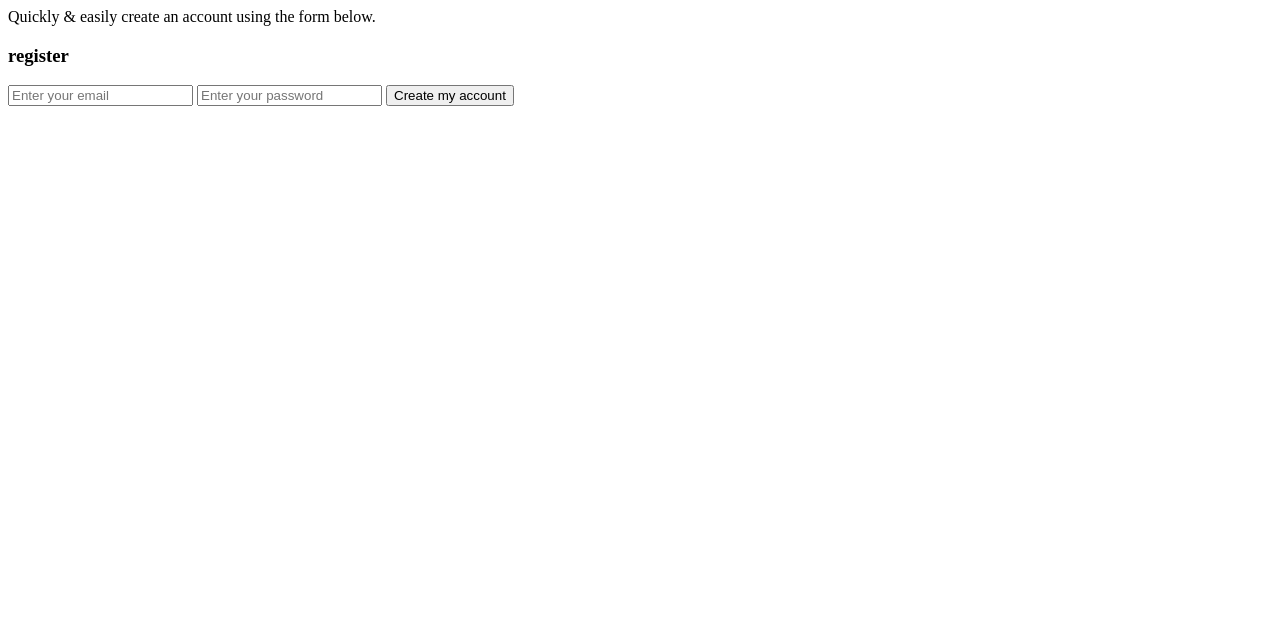
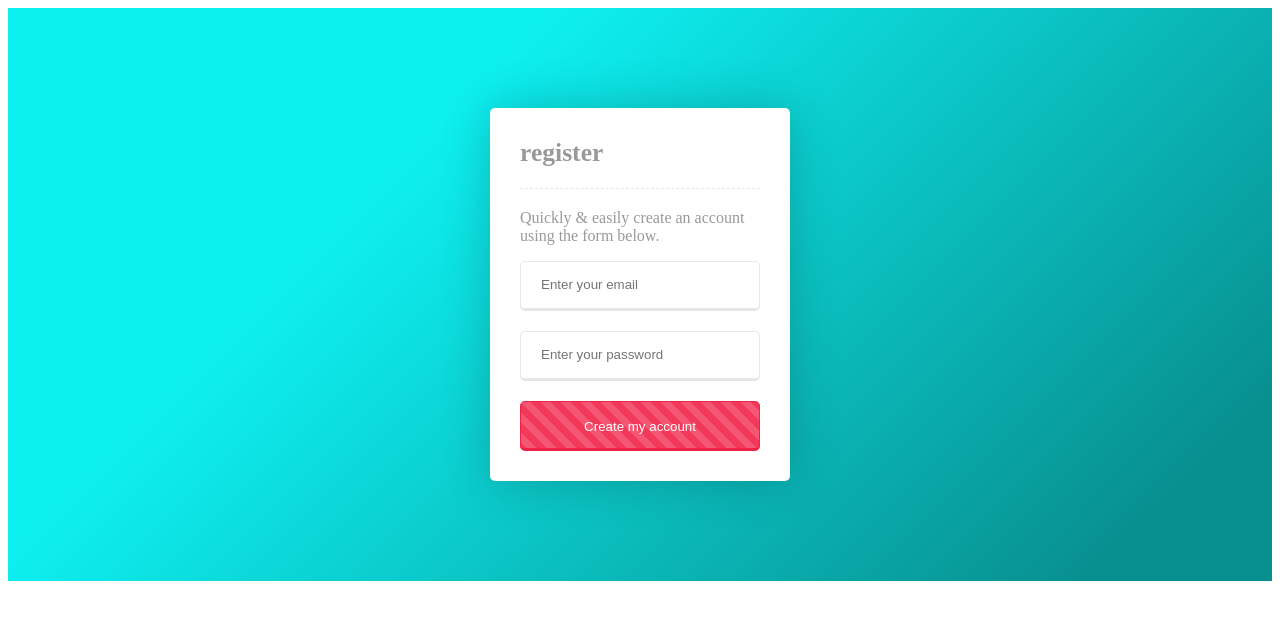
Before and after one commit to nolleh/css-test, a plain HTML site: page 4.registration-form/index.html in a window 1280 px wide. Drawn offline with Linux system fonts and the light colour scheme; a web font is replaced by a local one.

Commit message:
feat: registration form

```diff
--- a/4.registration-form/index.html
+++ b/4.registration-form/index.html
@@ -1,14 +1,21 @@
+<!DOCTYPE html>
 <html>
   <head>
+    <meta charset="utf-8" />
     <title>4.registratration-form</title>
     <link rel="stylesheet" href="registration-form.css" />
+    <link
+      href="https://fonts.googleapis.com/css?family=Bubblegum+Sans|Nova+Mono|Roboto+Condensed"
+      rel="stylesheet"
+    />
   </head>
 
   <body>
-    <div class="register-wrpper">
+    <section>
+      <div class="register-wrapper">
         <div class="register-block">
+          <h3 class="register-title">register</h3>
           <p>Quickly &amp; easily create an account using the form below.</p>
-        <h3>register</h3>
           <form action="">
             <input type="email" placeholder="Enter your email" />
             <input type="password" placeholder="Enter your password" />
@@ -16,5 +23,6 @@
           </form>
         </div>
       </div>
+    </section>
   </body>
 </html>
--- a/4.registration-form/registration-form.css
+++ b/4.registration-form/registration-form.css
@@ -1,5 +1,6 @@
 .register-wrapper {
   background-image: linear-gradient(135deg, #0eeff0 30%, #088f90 90%);
+     position: relative;
   z-index: 3;
   padding: 100px;
   font-size: 16px;
@@ -10,16 +11,111 @@
   box-sizing: border-box;
 }
 
-.register-wrapper input {
+.register-wrapper form input {
   display: lnline-block;
   width: 100%;
   padding: 0 20px;
   line-height: 50px;
   height: 50px;
   background: white;
-  border: solid 1px #e6e6e6;
+  border: 1px solid #e6e6e6;
   border-bottom-width: 3px;
   border-radius: 5px;
+  outline: 0;
   -webkit-transition: all 0.3s ease;
   transition: all 0.3s ease;
 }
+
+.register-wrapper form input:not(:last-child) {
+  margin-bottom: 20px;
+}
+
+.register-wrapper form input[type="email"]:focus,
+.register-wrapper form input[type="email"]:active,
+.register-wrapper form input[type="password"]:focus,
+.register-wrapper form input[type="password"]:active {
+  border-color: #ccc;
+}
+
+.register-wrapper form input[type="submit"] {
+  position: relative;
+  z-index: 1;
+  display: inline-block;
+  padding: 0 20px;
+  background-color: #f2395a;
+  background-size: 20px 20px;
+
+  background-image: linear-gradient(
+    45deg,
+    rgba(255, 255, 255, 0.15) 25%,
+    rgba(0, 0, 0, 0) 25%,
+    rgba(0, 0, 0, 0) 50%,
+    rgba(255, 255, 255, 0.15) 50%,
+    rgba(255, 255, 255, 0.15) 75%,
+    rgba(0, 0, 0, 0) 75%,
+    rgba(0, 0, 0, 0)
+  );
+
+  border: 1px solid #f02146;
+  border-bottom-width: 3px;
+  color: white;
+  outline: none;
+  cursor: pointer;
+  transition: all 0.3s ease;
+}
+
+.register-wrapper form input[type="submit"]:hover {
+  background-size: 40px 40px;
+}
+
+.register-title {
+  font-size: 1.6rem;
+  padding-bottom: 20px;
+  margin: 0 0 20px;
+  border-bottom: dashed 1px #e6e6e6;
+}
+
+.register-block {
+  position: relative;
+  display: block;
+  width: 100%;
+  max-width: 300px;
+  margin: auto;
+  padding: 30px;
+  background: white;
+  box-shadow: 0 0 50px rgba(0, 0, 0, 0.2);
+  border-radius: 5px;
+}
+
+.register-block:before,
+.register-block:after {
+  position: absolute;
+  z-index: -1;
+  top: 0;
+  left: 0;
+  right: 0;
+  bottom: 0;
+  display: block;
+  width: 100%;
+  height: 100%;
+  content: "";
+  background-color: white;
+  border: 1px solid #e6e6e6;
+  border-radius: 5px;
+  -webkit-transform: scale(0.9) translate(0, 0);
+  transform: scale(0.9) translate(0, 0);
+  -webkit-transition: all 0.3s ease;
+  transition: all 0.3s ease;
+}
+
+.register-block:hover:before {
+  z-index:-1;
+  -webkit-transform: scale(0.96), translate(0, 16px);
+  transform: scale(0.96), translate(0, 16px);
+}
+
+.register-block:hover:after {
+  z-index:-2;
+  -webkit-transform: scale(0.92), translate(0, 32px);
+  transform: scale(0.92), translate(0, 32px);
+}
```
Lines whose indentation alone changed are shown as unchanged.
